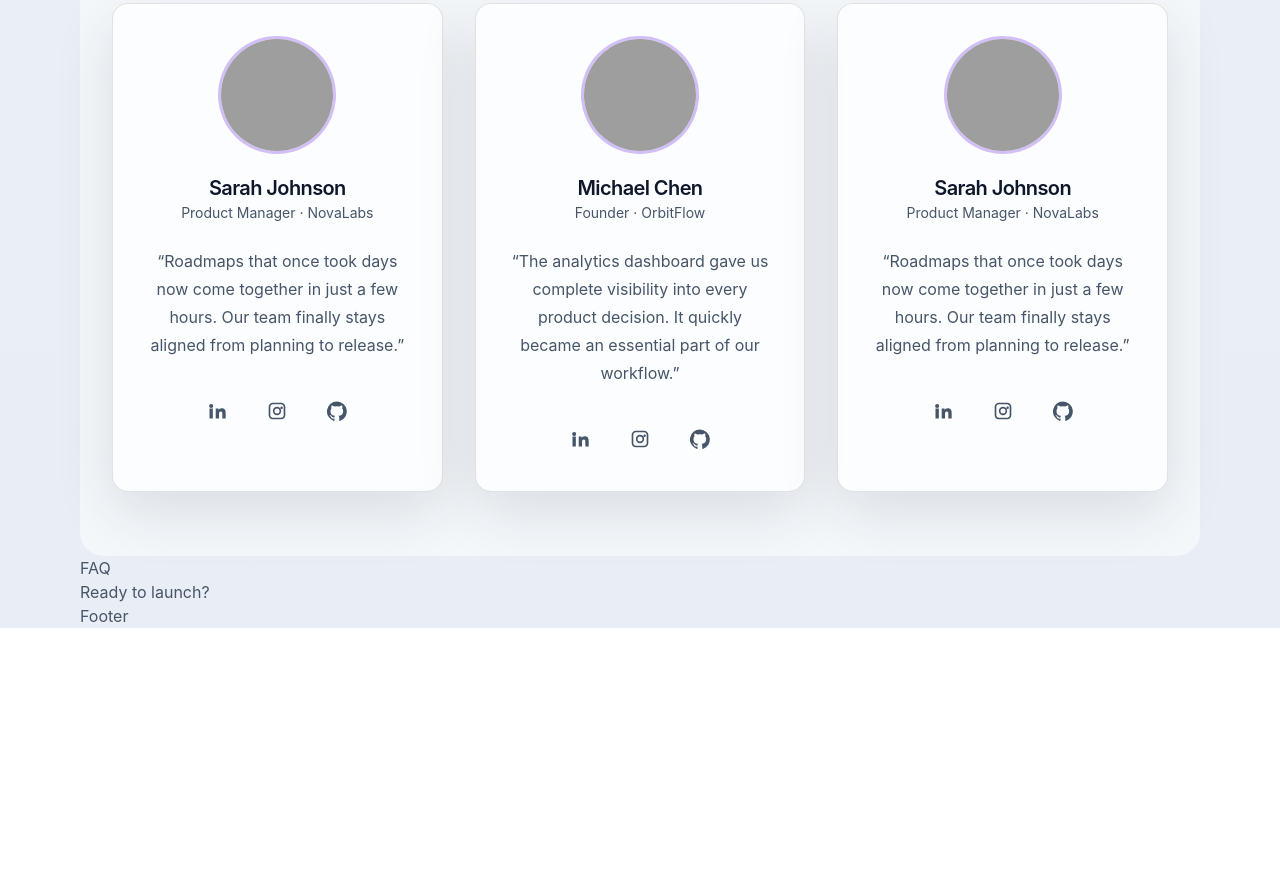
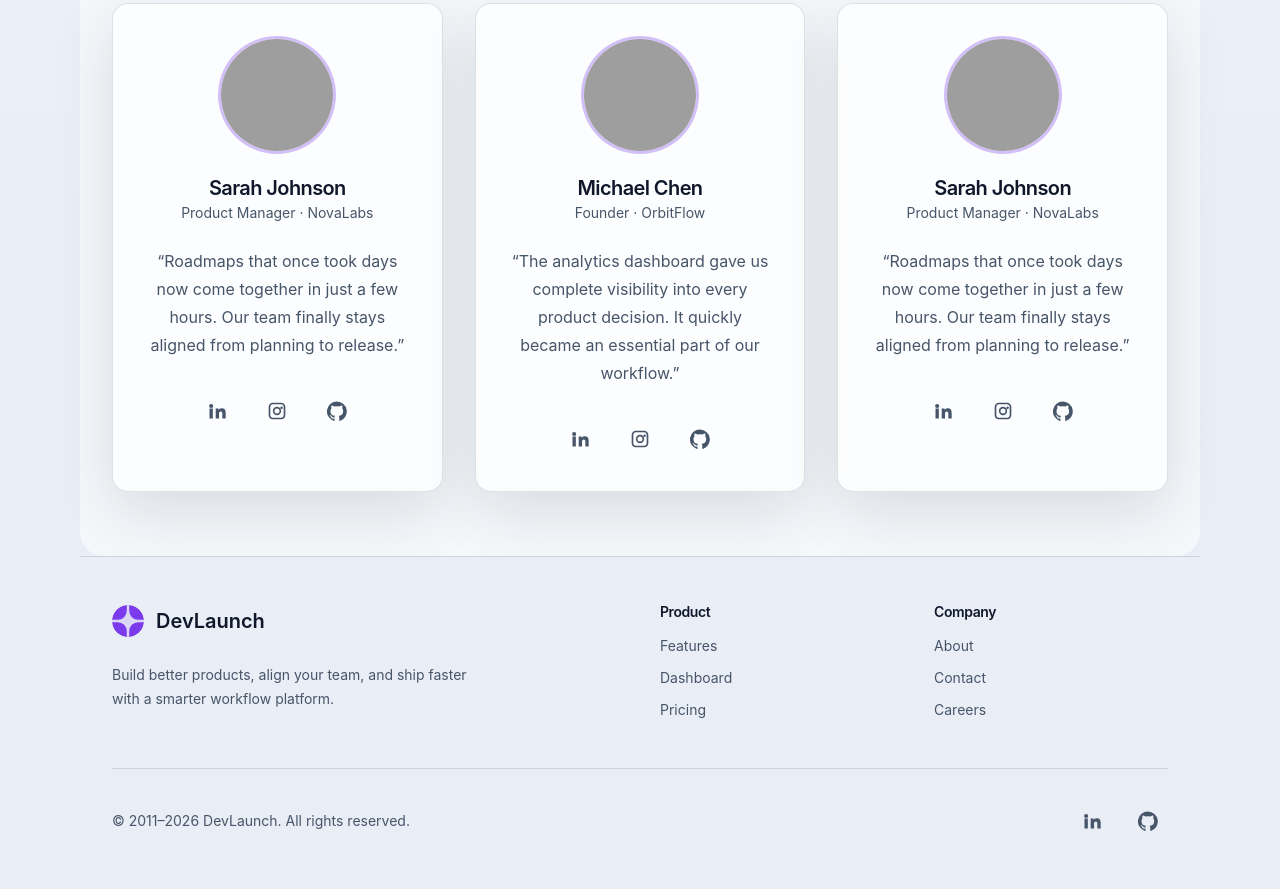
Before and after one commit to mykola-lp/dev-launch, a website built with Vite: page index.html in a window 1280 px wide. Shown: the part 5488-6377 px from the top of the page. Before the commit the page ends 6116 px from the top, so only its background shows below. Built offline with nearby package versions, Linux system fonts and the light colour scheme; grey boxes are pictures that could not be loaded.

Commit message:
feat: add footer section

```diff
--- a/index.html
+++ b/index.html
@@ -1674,20 +1674,118 @@
             </article>
           </div>
         </section>
-
-        <section id="faq">
-          <p>FAQ</p>
-        </section>
-
-        <section id="cta">
-          <p>Ready to launch?</p>
-        </section>
       </main>
 
-      <footer>
-        <p>Footer</p>
+      <footer class="border-t border-(--border)">
+        <div class="section py-12">
+          <div class="grid gap-10 md:grid-cols-4">
+
+            <!-- Brand -->
+            <div class="md:col-span-2">
+              <a href="#" class="brand-link">
+                <svg
+                  class="brand-icon"
+                  xmlns="http://www.w3.org/2000/svg"
+                  width="32"
+                  height="32"
+                  aria-hidden="true"
+                >
+                  <path d="M31.956 14.8C31.372 6.92 25.08.628 17.2.044V5.76a9.04 9.04 0 0 0 9.04 9.04h5.716ZM14.8 26.24v5.716C6.92 31.372.63 25.08.044 17.2H5.76a9.04 9.04 0 0 1 9.04 9.04Zm11.44-9.04h5.716c-.584 7.88-6.876 14.172-14.756 14.756V26.24a9.04 9.04 0 0 1 9.04-9.04ZM.044 14.8C.63 6.92 6.92.628 14.8.044V5.76a9.04 9.04 0 0 1-9.04 9.04H.044Z"/>
+                </svg>
+
+                DevLaunch
+              </a>
+
+              <p class="mt-5 max-w-sm text-sm leading-6">
+                Build better products, align your team, and ship faster with a smarter workflow platform.
+              </p>
+            </div>
+
+            <!-- Product -->
+            <div>
+              <h2 class="text-sm font-semibold text-(--text)">
+                Product
+              </h2>
+
+              <ul class="mt-4 space-y-3 text-sm">
+                <li>
+                  <a href="#" class="footer-link">
+                    Features
+                  </a>
+                </li>
+
+                <li>
+                  <a href="#" class="footer-link">
+                    Dashboard
+                  </a>
+                </li>
+
+                <li>
+                  <a href="#" class="footer-link">
+                    Pricing
+                  </a>
+                </li>
+              </ul>
+            </div>
+
+            <!-- Company -->
+            <div>
+              <h2 class="text-sm font-semibold text-(--text)">
+                Company
+              </h2>
+
+              <ul class="mt-4 space-y-3 text-sm">
+                <li>
+                  <a href="#" class="footer-link">
+                    About
+                  </a>
+                </li>
+
+                <li>
+                  <a href="#" class="footer-link">
+                    Contact
+                  </a>
+                </li>
+
+                <li>
+                  <a href="#" class="footer-link">
+                    Careers
+                  </a>
+                </li>
+              </ul>
+            </div>
+
+          </div>
+
+          <!-- Bottom -->
+          <div class="mt-12 flex flex-col gap-6 border-t border-(--border) pt-8 sm:flex-row sm:items-center sm:justify-between">
+            <p class="text-sm">
+              © 2011–<span data-current-year></span> DevLaunch. All rights reserved.
+            </p>
+
+            <!-- Social -->
+            <ul class="flex items-center gap-4">
+              <li>
+                <a href="#" class="footer-social" aria-label="LinkedIn">
+                  <svg viewBox="0 0 24 24" aria-hidden="true">
+                    <path d="M4.98 3.5A2.48 2.48 0 1 0 5 8.46a2.48 2.48 0 0 0-.02-4.96ZM3 9h4v12H3V9Zm7 0h3.84v1.71h.05c.53-1 1.83-2.05 3.76-2.05 4.02 0 4.76 2.64 4.76 6.07V21h-4v-5.52c0-1.32-.02-3.02-1.84-3.02-1.84 0-2.12 1.44-2.12 2.92V21h-4V9Z"/>
+                  </svg>
+                </a>
+              </li>
+
+              <li>
+                <a href="#" class="footer-social" aria-label="GitHub">
+                  <svg viewBox="0 0 24 24" aria-hidden="true">
+                    <path d="M12 .5A12 12 0 0 0 8.2 23.9c.6.1.8-.3.8-.6v-2.2c-3.3.7-4-1.4-4-1.4-.6-1.4-1.4-1.8-1.4-1.8-1.1-.7.1-.7.1-.7 1.2.1 1.8 1.2 1.8 1.2 1.1 1.8 2.8 1.3 3.5 1 .1-.8.4-1.3.7-1.6-2.7-.3-5.5-1.3-5.5-5.9 0-1.3.5-2.4 1.2-3.2-.1-.3-.5-1.5.1-3.2 0 0 1-.3 3.3 1.2a11 11 0 0 1 6 0c2.3-1.5 3.3-1.2 3.3-1.2.7 1.7.3 2.9.1 3.2.8.8 1.2 1.9 1.2 3.2 0 4.6-2.8 5.6-5.5 5.9.4.4.8 1.1.8 2.2v3.3c0 .3.2.7.8.6A12 12 0 0 0 12 .5Z"/>
+                  </svg>
+                </a>
+              </li>
+            </ul>
+          </div>
+        </div>
       </footer>
     </div>
+
     <script type="module" src="/src/main.js"></script>
   </body>
 </html>
--- a/src/css/style.css
+++ b/src/css/style.css
@@ -590,3 +590,44 @@ p {
   outline: 2px solid var(--primary);
   outline-offset: 4px;
 }
+
+/* Footer
+----------------------------------------- */
+
+.footer-link {
+  color: var(--muted);
+
+  transition:
+    color .2s ease;
+}
+
+.footer-link:hover {
+  color: var(--text);
+}
+
+.footer-social {
+  color: var(--muted);
+
+  @apply inline-flex
+    size-10
+    items-center
+    justify-center
+    rounded-full;
+
+  transition:
+    color .25s ease,
+    background-color .25s ease,
+    transform .25s ease;
+}
+
+.footer-social svg {
+  @apply size-5;
+
+  fill: currentColor;
+}
+
+.footer-social:hover {
+  color: var(--primary);
+  background-color: var(--primary-light);
+  transform: translateY(-2px);
+}
--- /dev/null
+++ b/src/js/current-year.js
@@ -0,0 +1,5 @@
+const currentYear = document.querySelector("[data-current-year]");
+
+if (currentYear) {
+  currentYear.textContent = new Date().getFullYear();
+}
--- a/src/main.js
+++ b/src/main.js
@@ -1,5 +1,7 @@
 import './css/style.css'
+
 import './js/icons.js'
 import './js/navigation.js'
 import './js/theme.js'
 import './js/dashboard-demo.js'
+import './js/current-year.js'
```
